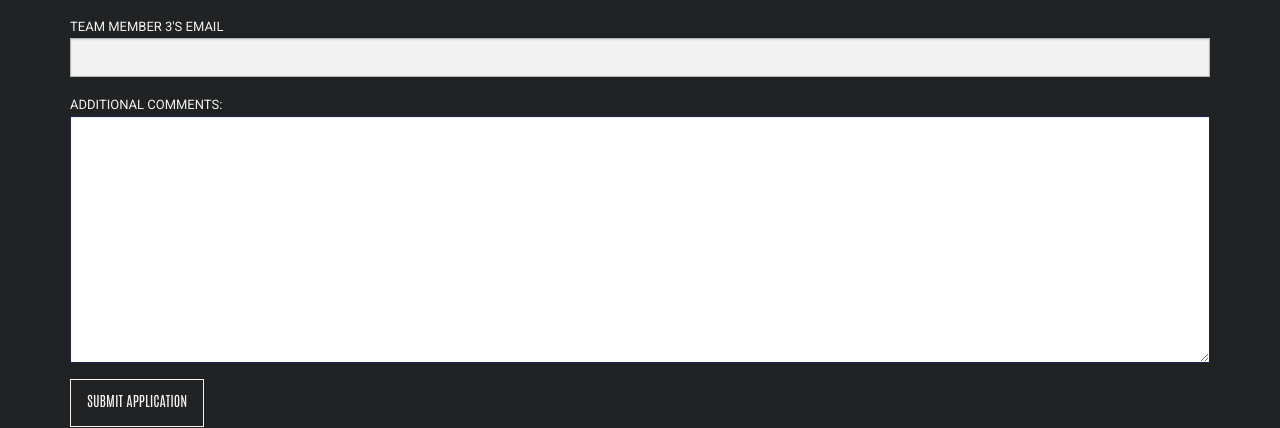
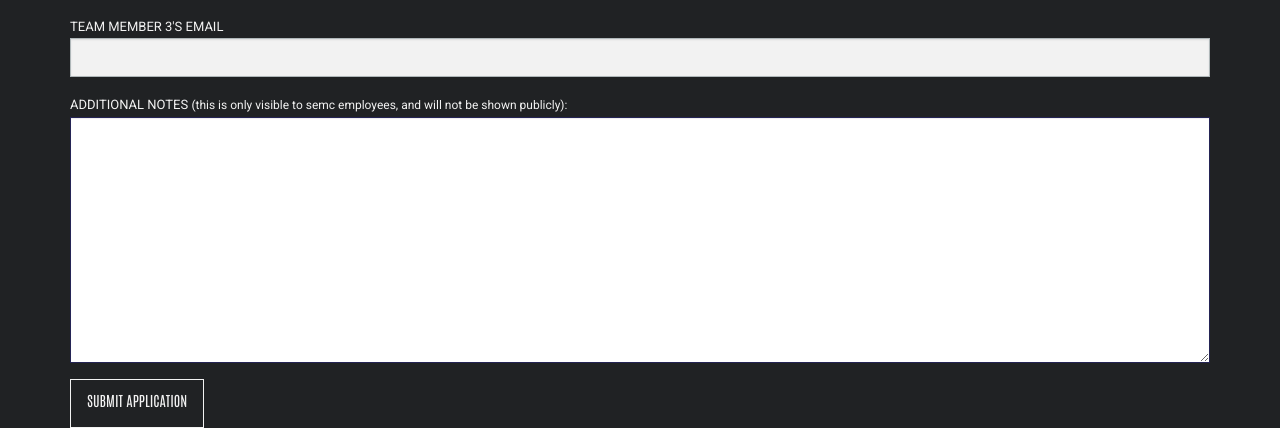
Before and after one commit to dimxasnewfrozen/submission-app, a Django app: template apps/templates/app/create.html in a window 1280 px wide. Shown: the part 1215-1643 px from the top of the page. Run offline with Django 3.2, Linux system fonts and the light colour scheme; the template is opened without the code that fills it: values that come from a table or form of the project are taken from there, others are empty; parts of the project's set-up code (start-up, migrations or seed data) failed here and were passed over; some libraries are stand-ins or nearby versions.

Commit message:
Fixed the label

```diff
--- a/apps/templates/app/create.html
+++ b/apps/templates/app/create.html
@@ -168,7 +168,7 @@
 
           <div class="row-fluid">
             <div class="col-md-12">
-            <label for="comments">Additional Comments:</label>
+            <label for="comments">Additional Notes <span style="font-size:12px; text-transform:lowercase">(this is only visible to SEMC employees, and will not be shown publicly):</span></label>
               {% if form.comments.errors %}
               {{ form.comments|add_class:"form-control error-border standard_font"}}
               {{ form.comments.errors }}
```
